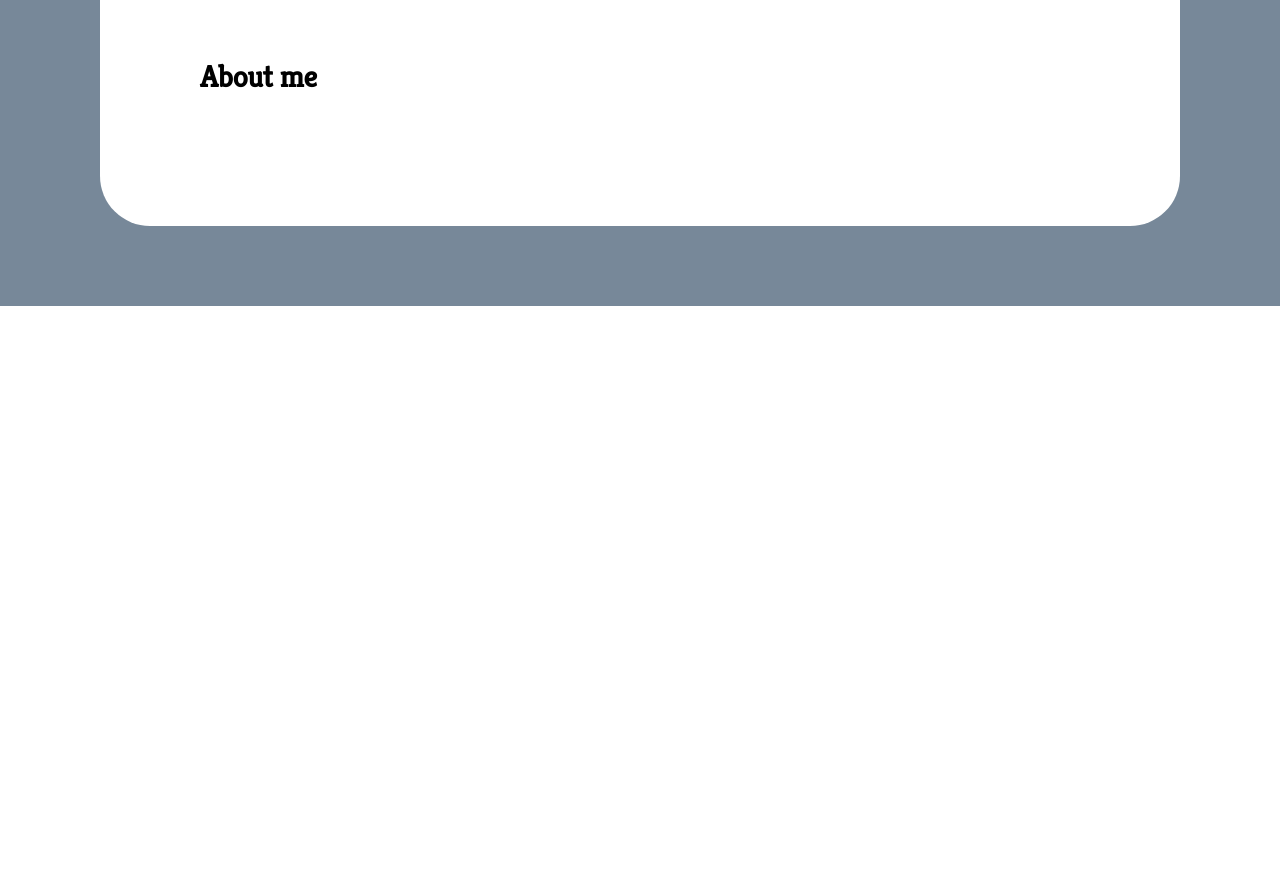
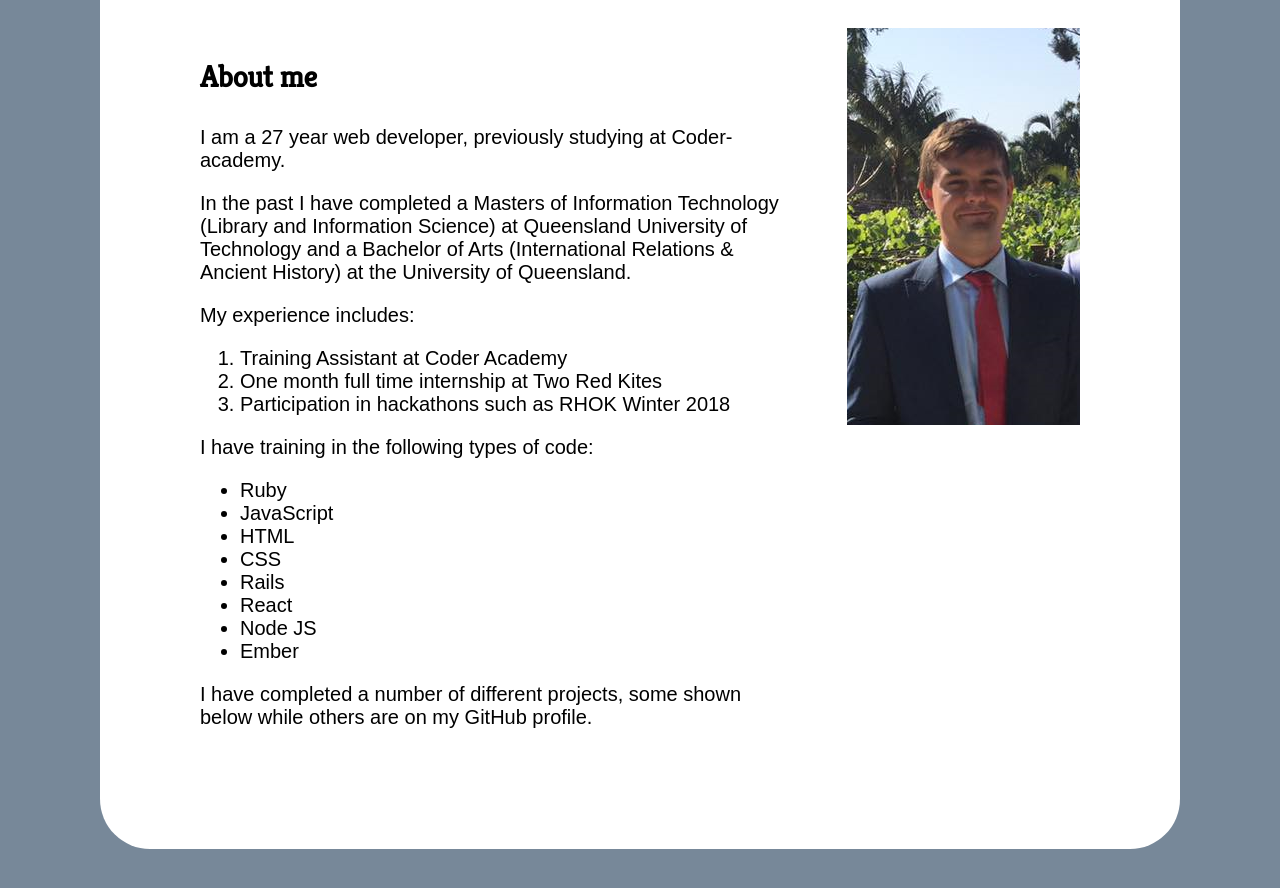
Before and after one commit to RyanG91/React-portfolio, a React (Create React App) app: page / in a window 1280 px wide. Shown: the part 920-1808 px from the top of the page. Before the commit the page ends 1226 px from the top, so only its background shows below. Built offline with nearby package versions, Linux system fonts and the light colour scheme; a web font is replaced by a local one.

Commit message:
Added about me section

```diff
--- a/src/App.js
+++ b/src/App.js
@@ -1,5 +1,6 @@
 import React, { Component } from 'react';
 import Intro from './components/Intro'
+import AboutMe from './components/AboutMe'
 import './styles/App.css';
 
 class App extends Component {
@@ -7,11 +8,7 @@ class App extends Component {
     return (
       <div>
         <Intro />
-        <div className="backgroundTwo">
-          <div className="briefBox">
-            <h3>About me</h3>
-          </div>
-        </div>
+        <AboutMe />
       </div>
     );
   }
--- /dev/null
+++ b/src/components/AboutMe.js
@@ -0,0 +1,42 @@
+import React, { Component } from 'react';
+import aboutmepic from '../images/aboutmepic.png'
+import '../styles/AboutMe.css'
+
+class AboutMe extends Component {
+    render() {
+      return (
+        <div className="backgroundTwo">
+          <div className="briefBox">
+            <section>
+                <img class="aboutpic" src={aboutmepic} alt="aboutpic" />
+                <h3>About me</h3>
+                <div class="about-me-margin">
+                    <p>I am a 27 year web developer, previously studying at Coder-academy.</p>
+                    <p>In the past I have completed a Masters of Information Technology (Library and Information Science) at Queensland University of Technology and a Bachelor of Arts (International Relations & Ancient History) at the University of Queensland.</p>
+                    <p>My experience includes:</p>
+                    <ol>
+                        <li>Training Assistant at Coder Academy</li>
+                        <li>One month full time internship at Two Red Kites</li>
+                        <li>Participation in hackathons such as RHOK Winter 2018</li>
+                    </ol>
+                    <p>I have training in the following types of code:</p>
+                    <ul>
+                        <li>Ruby</li>
+                        <li>JavaScript</li>
+                        <li>HTML</li>
+                        <li>CSS</li>
+                        <li>Rails</li>
+                        <li>React</li>
+                        <li>Node JS</li>
+                        <li>Ember</li>
+                    </ul>
+                    <p>I have completed a number of different projects, some shown below while others are on my GitHub profile.</p>
+                </div>
+            </section>
+          </div>
+        </div>
+      );
+    }
+}
+
+export default AboutMe;
--- /dev/null
+++ b/src/styles/AboutMe.css
@@ -0,0 +1 @@
+/* Empty for the time being */
--- a/src/styles/App.css
+++ b/src/styles/App.css
@@ -16,6 +16,16 @@ h1, h2, h3  {
   font-size: 14px;
 }
 
+.aboutpic {
+  float: right;
+}
+
+/* Moves the margin for the About Me section to provide more space */
+.about-me-margin {
+  margin-right: 300px;
+}
+
+/* Section on different backgrounds */
 .background {
   background-image: url("../images/background.jpg");
   background-size: auto;
@@ -23,6 +33,13 @@ h1, h2, h3  {
   padding-bottom: 5em;
 }
 
+.backgroundTwo {
+  background-color: #778899;
+  padding-top: 5em;
+  padding-bottom: 5em;
+}
+
+/* General layout for the parts containing text */
 .introBox, .briefBox {
   display: flex;
   padding: 2em;
@@ -39,12 +56,6 @@ needs to be below the code above */
   background:rgba(255,255,255,0.5);
   margin-top: 30px;
   justify-content: center;
-}
-
-.backgroundTwo {
-  background-color: #778899;
-  padding-top: 5em;
-  padding-bottom: 5em;
 }
 
 /* Desktop settings */
```
